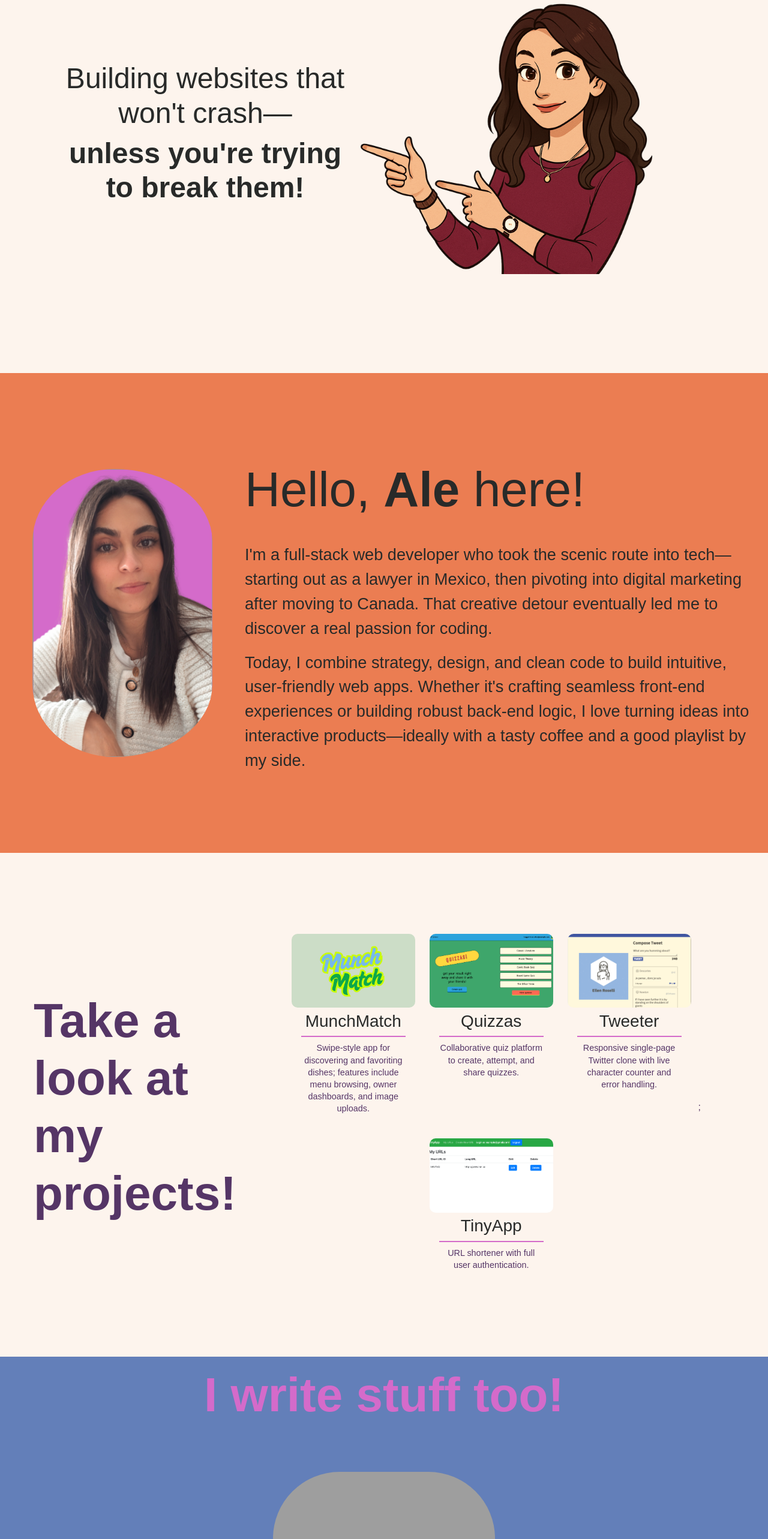
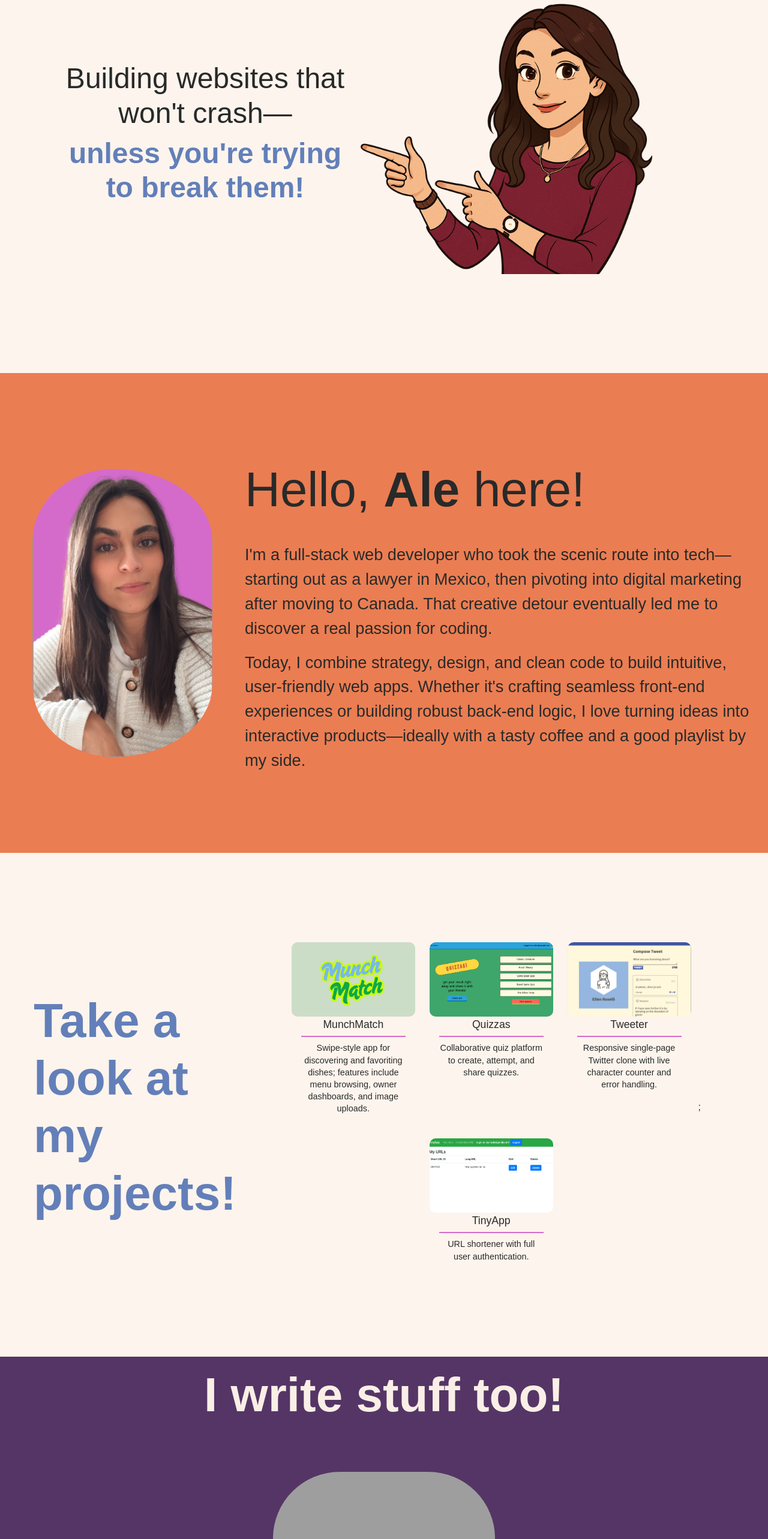
Before and after one commit to alemolina43/alemolina43.github.io, a React (Vite) app in the folder my-portfolio/: page / in a window 1280 px wide. Shown: the part 234-2800 px from the top of the page at 60% size. Built offline with nearby package versions, Linux system fonts and the light colour scheme; grey boxes are pictures that could not be loaded; a web font is replaced by a local one.

Commit message:
Fix colors and styling

```diff
--- a/my-portfolio/styles/Articles.scss
+++ b/my-portfolio/styles/Articles.scss
@@ -1,6 +1,6 @@
 #writing {
   height: 100vh;
-  background-color: #637fb9;
+  background-color: #553566;
   padding: 1em 3em;
   display: flex;
   flex-direction: column;
@@ -9,7 +9,7 @@
   margin-top: 1em;
   h2 {
     font-size: 5em;
-    color: #d46bca;
+    color: #faefe6;
     margin-bottom: 1em;
     text-align: center;
   }
--- a/my-portfolio/styles/Contact.scss
+++ b/my-portfolio/styles/Contact.scss
@@ -9,7 +9,7 @@
     flex-direction: column;
     justify-content: center;
     align-items: center;
-    background-color: #d46bca;
+    background-color: #637fb9;
     width: 30%;
     max-width: 450px;
     height: 100%;
--- a/my-portfolio/styles/LandingPage.scss
+++ b/my-portfolio/styles/LandingPage.scss
@@ -24,6 +24,7 @@
     font-weight: 600;
     display: block;
     margin-top: 0.2em;
+    color: #637fb9;
   }
 
   .avatar {
--- a/my-portfolio/styles/Projects.scss
+++ b/my-portfolio/styles/Projects.scss
@@ -6,7 +6,6 @@
   align-items: center;
   flex-direction: row;
   box-sizing: border-box;
-  color: #553566;
 
   h2 {
     padding-left: 0.5em;
@@ -14,6 +13,7 @@
     width: 45vw;
     padding-right: 1em;
     margin: 0;
+    color: #637fb9;
   }
 
   .projects-list {
@@ -65,6 +65,7 @@
     h3 {
       margin: 0.2em 0; // Adjust vertical margin, remove horizontal margin
       word-break: break-word; // Allow long project names to break
+      font-size: 1em;
     }
     p {
       font-size: 0.9em;
```
